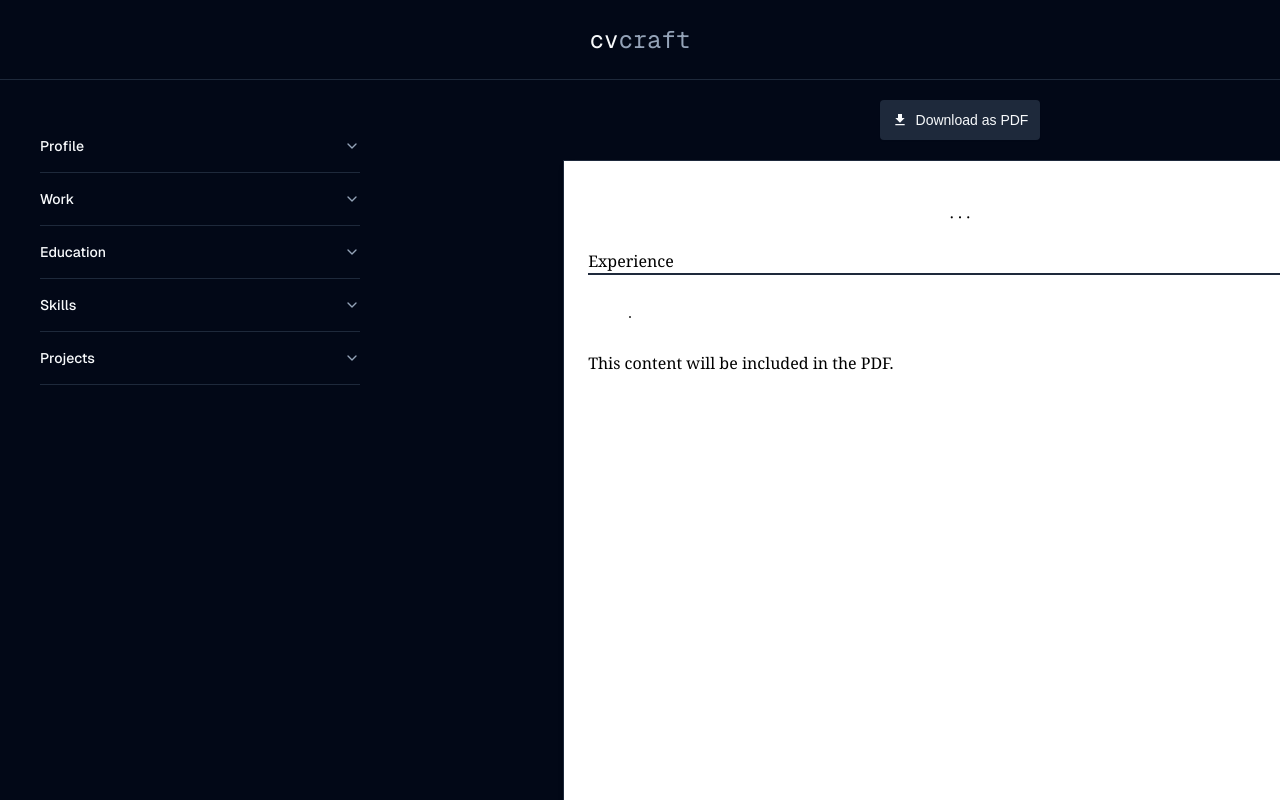
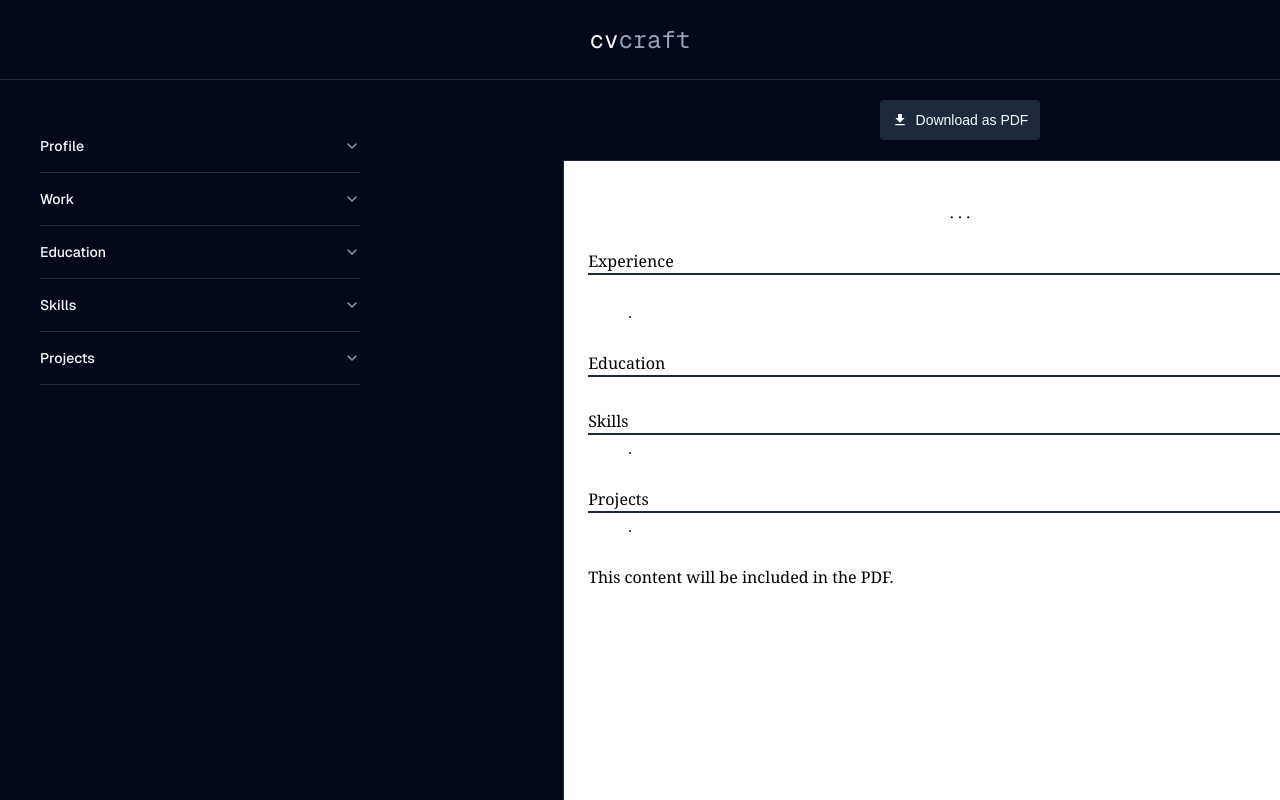
Before and after one commit to deucenn/cv-editor, a Next.js app: page / in a window 1280 px wide. Shown: the top 800 px of the page. Built offline with nearby package versions, Linux system fonts and the light colour scheme.

Commit message:
Build Preview window

```diff
--- a/src/app/components/Preview.js
+++ b/src/app/components/Preview.js
@@ -120,14 +120,18 @@ export default function Preview({ profileData }) {
               <div className="flex justify-between items-center mb-2">
                 {/* Left section: Company Name and Job Title */}
                 <div className="flex flex-col">
-                  <span className="font-bold text-lg">{workItem.companyName}</span>
-                  <span className="text-sm text-gray-600">{workItem.jobTitle}</span>
+                  <span className="font-bold text-lg">
+                    {workItem.companyName}
+                  </span>
+                  <span className="text-sm text-gray-600">
+                    {workItem.jobTitle}
+                  </span>
                 </div>
 
                 {/* Right section: Start and End Dates */}
                 <div className="text-right">
                   <span className="text-sm text-gray-500">
-                  {workItem.startDate} - {workItem.endDate}
+                    {workItem.startDate} - {workItem.endDate}
                   </span>
                 </div>
               </div>
@@ -139,6 +143,77 @@ export default function Preview({ profileData }) {
             </div>
           ))}
         </div>
+        <div>
+          <h3>Education</h3>
+          <div className="border"></div>
+          {profileData.education.map((educationItem, index) => (
+            <div key={educationItem.id}>
+              <div className="flex justify-between items-center mb-2">
+                {/* Left section: School Name and Degree */}
+                <div className="flex flex-col">
+                  <span className="font-bold text-lg">
+                    {educationItem.schoolName}
+                  </span>
+                  <span className="text-sm text-gray-600">
+                    {educationItem.degree}
+                  </span>
+                  <span className="text-sm text-gray-600">
+                    {educationItem.major}
+                  </span>
+                  <span className="text-sm text-gray-600">
+                    {educationItem.gpa}
+                  </span>
+                </div>
+                <div className="text-right">
+                  <span className="text-sm text-gray-500">
+                    {educationItem.startDateEducation} -{" "}
+                    {educationItem.endDateEducation}
+                  </span>
+                </div>
+              </div>
+            </div>
+          ))}
+        </div>
+        <div>
+          <h3>Skills</h3>
+          <div className="border"></div>
+          {profileData.skills.map((skillItem, index) => (
+            <div key={skillItem.id}>
+              <div className="flex justify-between items-center mb-2">
+                <div className="flex flex-col">
+                  <span className="font-bold text-lg">
+                    {skillItem.skillName}
+                  </span>
+                </div>
+              </div>
+              <ul className="ml-10 text-sm mb-6">
+                {skillItem.skillDetails.map((detail, i) => (
+                  <li key={i}>· {detail.text}</li>
+                ))}
+              </ul>
+            </div>
+          ))}
+        </div>
+        <div>
+          <h3>Projects</h3>
+          <div className="border"></div>
+          {profileData.projects.map((projectItem, index) => (
+            <div key={projectItem.id}>
+              <div className="flex justify-between items-center mb-2">
+                <div className="flex flex-col">
+                  <span className="font-bold text-lg">
+                    {projectItem.projectName}
+                  </span>
+                </div>
+              </div>
+              <ul className="ml-10 text-sm mb-6">
+                {projectItem.projectTools.map((tool, i) => (
+                  <li key={i}>· {tool.text}</li>
+                ))}
+              </ul>
+            </div>
+          ))}
+        </div>
         <p>This content will be included in the PDF.</p>
       </div>
     </div>
```
